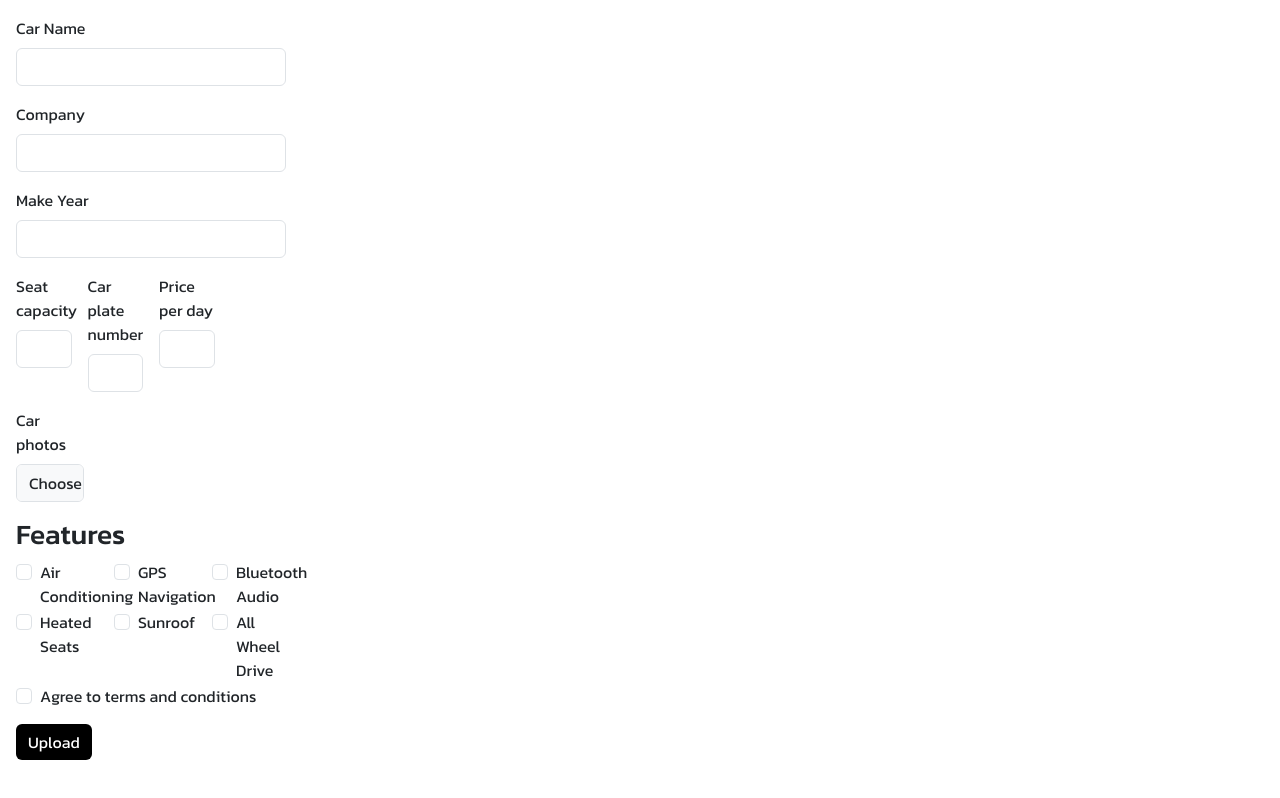
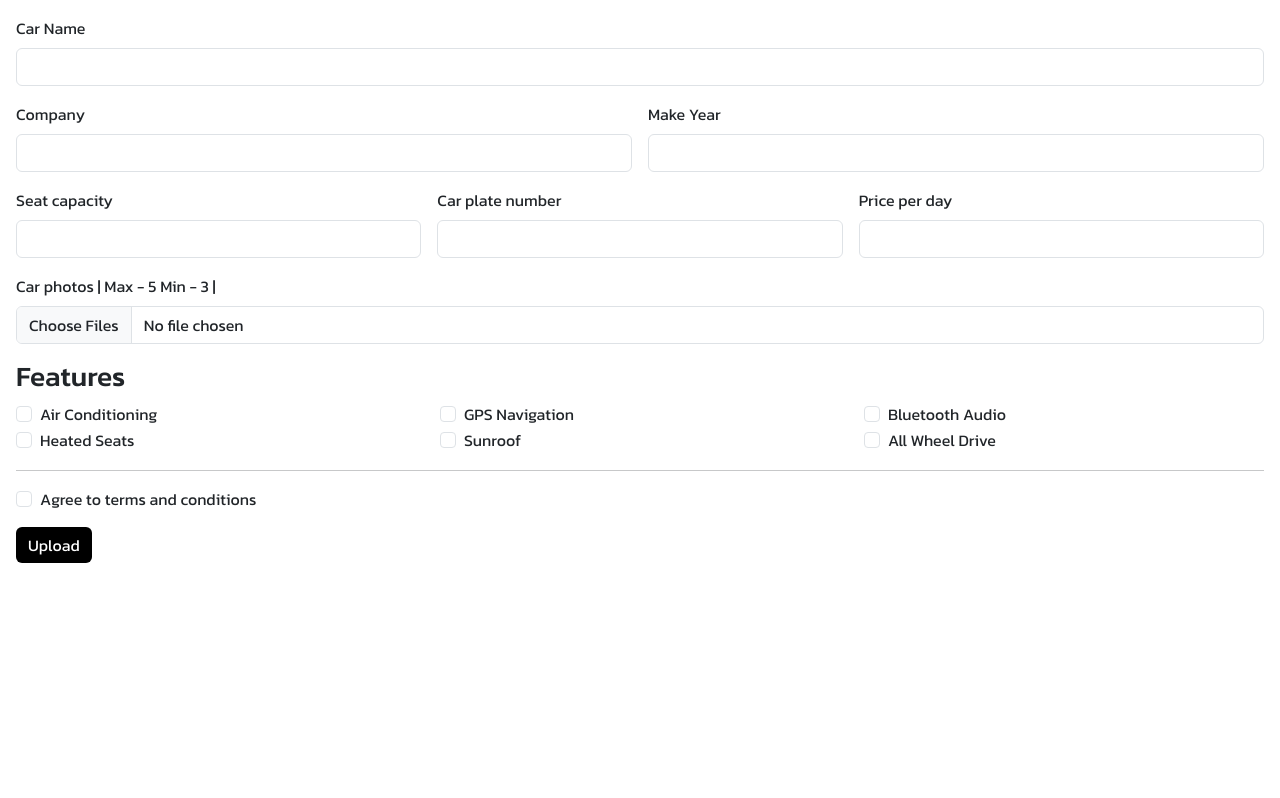
Before and after one commit to SujenGDS/autox, a React (Vite) app in the folder frontend/: page /upload-car in a window 1280 px wide. Built offline with nearby package versions, Linux system fonts and the light colour scheme.

Commit message:
Car upload frontend completed

```diff
--- /dev/null
+++ b/frontend/src/components/Modal/CarPostModal.jsx
@@ -0,0 +1,22 @@
+import Modal from "react-bootstrap/Modal";
+import UploadCar from "../UploadCar";
+
+const CarPostModal = ({ show, setShow }) => {
+  return (
+    <Modal show={show} onHide={() => setShow(false)} size="lg" centered>
+      <Modal.Header closeButton>
+        <Modal.Title>Rent Your Car</Modal.Title>
+      </Modal.Header>
+      <Modal.Body
+        style={{
+          height: "65vh",
+          overflowY: "auto",
+        }}
+      >
+        <UploadCar />
+      </Modal.Body>
+    </Modal>
+  );
+};
+
+export default CarPostModal;
--- a/frontend/src/components/NavBar.jsx
+++ b/frontend/src/components/NavBar.jsx
@@ -5,12 +5,19 @@ import NavDropdown from "react-bootstrap/NavDropdown";
 import Button from "react-bootstrap/Button";
 import ButtonGroup from "react-bootstrap/ButtonGroup";
 import { useLocation, useNavigate } from "react-router-dom";
+import { useState } from "react";
+import CarPostModal from "./Modal/CarPostModal";
 
 const NavBar = () => {
   const navigate = useNavigate();
   const location = useLocation();
+  const [show, setShow] = useState(false);
+  const handleShow = () => setShow(true);
+  const handleClose = () => setShow(false);
 
   return (
+    <>
+      <CarPostModal show={show} setShow={setShow} />
       <Navbar
         bg="dark"
         data-bs-theme="dark"
@@ -46,7 +53,7 @@ const NavBar = () => {
               Compare
             </Nav.Link>
           </Nav>
-        <div className="" aria-label="Basic example">
+          <div className="" aria-label="Rent Button">
             <Button
               className="me-1"
               variant="primary"
@@ -55,6 +62,7 @@ const NavBar = () => {
                 border: "none",
                 outline: "none",
               }}
+              onClick={() => setShow(true)}
             >
               Rent your car
             </Button>
@@ -76,6 +84,7 @@ const NavBar = () => {
           </div>
         </Container>
       </Navbar>
+    </>
   );
 };
 
--- a/frontend/src/components/UploadCar.jsx
+++ b/frontend/src/components/UploadCar.jsx
@@ -132,23 +132,25 @@ const UploadCar = () => {
           <Row className="mb-3 g-3">
             <Form.Group
               as={Col}
-              xs="12"
+              md="12"
               controlId="validationFormikCarName"
-              className="position-relative"
+              // className="position-relative"
             >
               <Form.Label>Car Name</Form.Label>
+              <InputGroup hasValidation>
                 <Form.Control
                   type="text"
                   name="carName"
                   value={values.carName}
                   onChange={handleChange}
-                isValid={!!errors.carName}
+                  isInvalid={!!errors.carName}
                 />
+              </InputGroup>
             </Form.Group>
 
             <Form.Group
               as={Col}
-              xs="12"
+              md="6"
               controlId="validationFormikCompanyName"
               className="position-relative"
             >
@@ -158,11 +160,11 @@ const UploadCar = () => {
                 name="company"
                 value={values.company}
                 onChange={handleChange}
-                isValid={!!errors.company}
+                isInvalid={!!errors.company}
               />
             </Form.Group>
 
-            <Form.Group as={Col} xs="12" controlId="validationFormikMakeYear">
+            <Form.Group as={Col} md="6" controlId="validationFormikMakeYear">
               <Form.Label>Make Year</Form.Label>
               <Form.Control
                 type="text"
@@ -178,7 +180,7 @@ const UploadCar = () => {
           <Row className="mb-3 g-3">
             <Form.Group
               as={Col}
-              md="3"
+              md="4"
               controlId="validationFormik103"
               className="position-relative"
             >
@@ -192,13 +194,13 @@ const UploadCar = () => {
                 isInvalid={!!errors.seatCapacity}
               />
 
-              <Form.Control.Feedback type="invalid" tooltip>
+              {/* <Form.Control.Feedback type="invalid" tooltip>
                 {errors.seatCapacity}
-              </Form.Control.Feedback>
+              </Form.Control.Feedback> */}
             </Form.Group>
             <Form.Group
               as={Col}
-              md="3"
+              md="4"
               controlId="validationFormik104"
               className="position-relative"
             >
@@ -211,13 +213,10 @@ const UploadCar = () => {
                 onChange={handleChange}
                 isInvalid={!!errors.carPlateNumber}
               />
-              <Form.Control.Feedback type="invalid" tooltip>
-                {errors.carPlateNumber}
-              </Form.Control.Feedback>
             </Form.Group>
             <Form.Group
               as={Col}
-              md="3"
+              md="4"
               controlId="validationFormik105"
               className="position-relative"
             >
@@ -231,13 +230,13 @@ const UploadCar = () => {
                 isInvalid={!!errors.pricePerDay}
               />
 
-              <Form.Control.Feedback type="invalid" tooltip>
+              {/* <Form.Control.Feedback type="invalid" tooltip>
                 {errors.pricePerDay}
-              </Form.Control.Feedback>
+              </Form.Control.Feedback> */}
             </Form.Group>
           </Row>
-          <Form.Group as={Col} md="3" className="position-relative mb-3">
-            <Form.Label>Car photos</Form.Label>
+          <Form.Group as={Col} md="12" className="position-relative mb-3">
+            <Form.Label>Car photos | Max - 5 Min - 3 |</Form.Label>
             <Form.Control
               type="file"
               required
@@ -252,11 +251,16 @@ const UploadCar = () => {
           </Form.Group>
           <Row>
             {photos.map((photo, index) => (
-              <Col key={index} md={2} className="mb-3">
+              <Col key={index} md={6} className="mb-3">
                 <img
                   src={photo.preview}
                   alt={`preview-${index}`}
-                  style={{ width: "100%", height: "auto", marginBottom: "5px" }}
+                  style={{
+                    width: "100%",
+                    height: "200px",
+                    objectFit: "cover",
+                    marginBottom: "5px",
+                  }}
                 />
                 <Button
                   variant="danger"
@@ -283,97 +287,9 @@ const UploadCar = () => {
               </Col>
             ))}
           </Row>
-          {/* <Row>
-            <Col lg="4" md="6" sm="6">
-              <Form.Check
-                inline
-                label="Air Conditioning"
-                name="air_condition"
-                type={"checkbox"}
-                id={`air_condition`}
-              />
-            </Col>
 
-            <Col lg="4" md="6" sm="6">
-              <Form.Check
-                inline
-                label="GPS Navigation"
-                name="GPS_Navigation"
-                type={"checkbox"}
-                id={`GPS_Navigation`}
-              />
-            </Col>
+          <hr />
 
-            <Col lg="4" md="6" sm="6">
-              <Form.Check
-                inline
-                label="Bluetooth Audio"
-                name="bluetooth"
-                type={"checkbox"}
-                id={`bluetooth`}
-              />
-            </Col>
-
-            <Col lg="4" md="6" sm="6">
-              <Form.Check
-                inline
-                label="Power Steering"
-                name="power_steering"
-                type={"checkbox"}
-                id={`Power_Steering`}
-              />
-            </Col>
-
-            <Col lg="4" md="6" sm="6">
-              <Form.Check
-                inline
-                label="Rearview Camera"
-                name="Rearview_Camera"
-                type={"checkbox"}
-                id={`Rearview_Camera`}
-              />
-            </Col>
-
-            <Col lg="4" md="6" sm="6">
-              <Form.Check
-                inline
-                label="Cruise Control"
-                name="Cruise_Control"
-                type={"checkbox"}
-                id={`Cruise_Control`}
-              />
-            </Col>
-
-            <Col lg="4" md="6" sm="6">
-              <Form.Check
-                inline
-                label="Anti-lock Braking System"
-                name="abs"
-                type={"checkbox"}
-                id={`abs`}
-              />
-            </Col>
-
-            <Col lg="4" md="6" sm="6">
-              <Form.Check
-                inline
-                label="Power Windows"
-                name="window"
-                type={"checkbox"}
-                id={`window`}
-              />
-            </Col>
-
-            <Col lg="4" md="6" sm="6">
-              <Form.Check
-                inline
-                label="Keyless Entry"
-                name="key"
-                type={"checkbox"}
-                id={`key`}
-              />
-            </Col>
-          </Row> */}
           <Form.Group className="position-relative mb-3">
             <Form.Check
               required
@@ -384,7 +300,6 @@ const UploadCar = () => {
               feedback={errors.terms}
               feedbackType="invalid"
               id="validationFormik106"
-              feedbackTooltip
             />
           </Form.Group>
           <Button
--- a/frontend/src/pages/CarUpload.jsx
+++ b/frontend/src/pages/CarUpload.jsx
@@ -1,15 +1,7 @@
-import Row from "react-bootstrap/esm/Row";
 import UploadCar from "../components/UploadCar";
-import Col from "react-bootstrap/esm/Col";
 
 const UploadCarPage = () => {
-  return (
-    <Row>
-      <Col xs={3}>
-        <UploadCar />
-      </Col>
-    </Row>
-  );
+  return <UploadCar />;
 };
 
 export default UploadCarPage;
```
Lines whose indentation alone changed are shown as unchanged.
